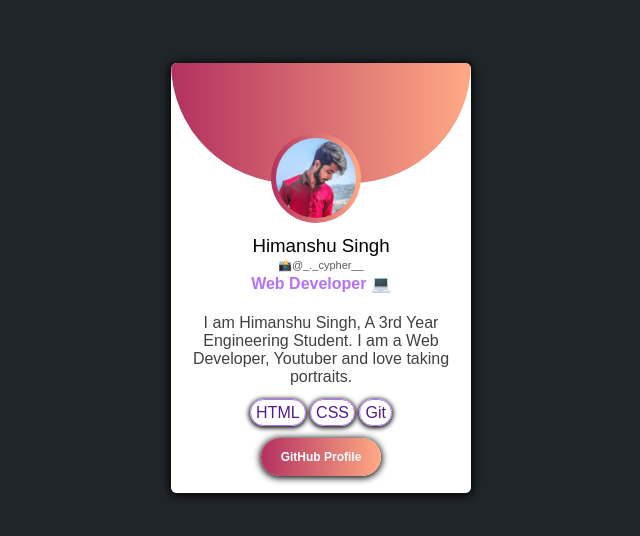
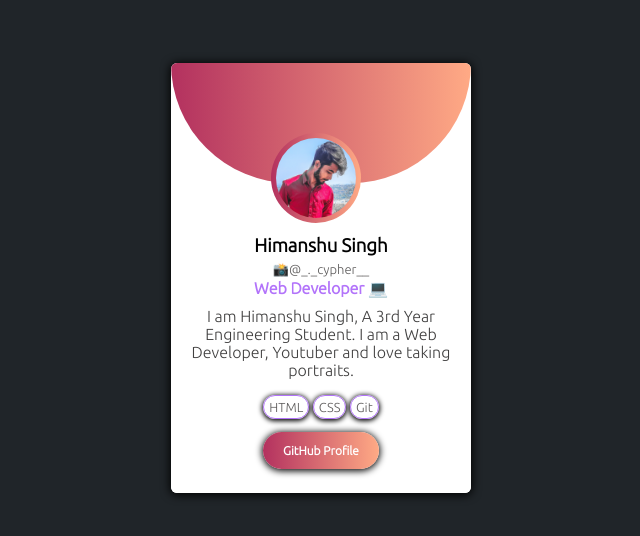
Before and after one commit to cypher9518/Profile-card, a plain HTML site: page index.html in a window 1280 px wide. Shown: the part 122-658 px from the top of the page, without its empty margins (319-959 px from the left). Drawn offline with Linux system fonts and the light colour scheme.

Commit message:
Minor changes

```diff
--- a/index.html
+++ b/index.html
@@ -6,6 +6,8 @@
     <meta name="viewport" content="width=device-width, initial-scale=1.0" />
     <link rel="stylesheet" href="style.css" />
     <link rel="icon" href="block1.png" type="image/gif" sizes="16x16">
+    <link rel="preconnect" href="https://fonts.gstatic.com">
+  <link href="https://fonts.googleapis.com/css2?family=Ubuntu:wght@300&display=swap" rel="stylesheet">
     <title>Your card 😍</title>
   </head>
   <body>
@@ -19,7 +21,7 @@
       <div class="lower">
         <div>
           <h3>Himanshu Singh</h3>
-          <h5>📸@_._cypher__</h2>
+          <a href="https://www.instagram.com/_._cypher__/">📸@_._cypher__</a>
           <h4>Web Developer 💻</h4>
         </div>
         <div>
--- a/style.css
+++ b/style.css
@@ -1,7 +1,7 @@
 body{
     margin: 0px;
     padding: 0px;
-    font-family: Arial, Helvetica, sans-serif;
+    font-family: 'Ubuntu', sans-serif;
     box-sizing: border-box;
     background: #202529;
 }
@@ -49,26 +49,30 @@ body{
     font-weight: lighter;
 }
 .lower h3{
-    font-weight: lighter;
     margin-bottom: 2px;
     margin-top: 12px;
+    font-weight: bold;
 }
-.lower h5{
+.lower a{
     font-weight: lighter;
-    font-size: 11px;
+    padding: 12px 20px;
+    font-size: 13px;
     color: rgb(92, 90, 90);
     margin-top: 2px;
     margin-bottom: 2px;
+    text-decoration: none;
 }
 .lower h4{
     color: #b273fa;
     font-weight: bold;
     margin-top: 2px;
+    margin-bottom: 2px;
 }
 .lower p{
     color: rgb(65, 64, 64);
     font-size: 16px;
     margin-bottom: 18px;
+    margin-top: 9px;
 }
 .skill a{
     text-decoration: none;
```
